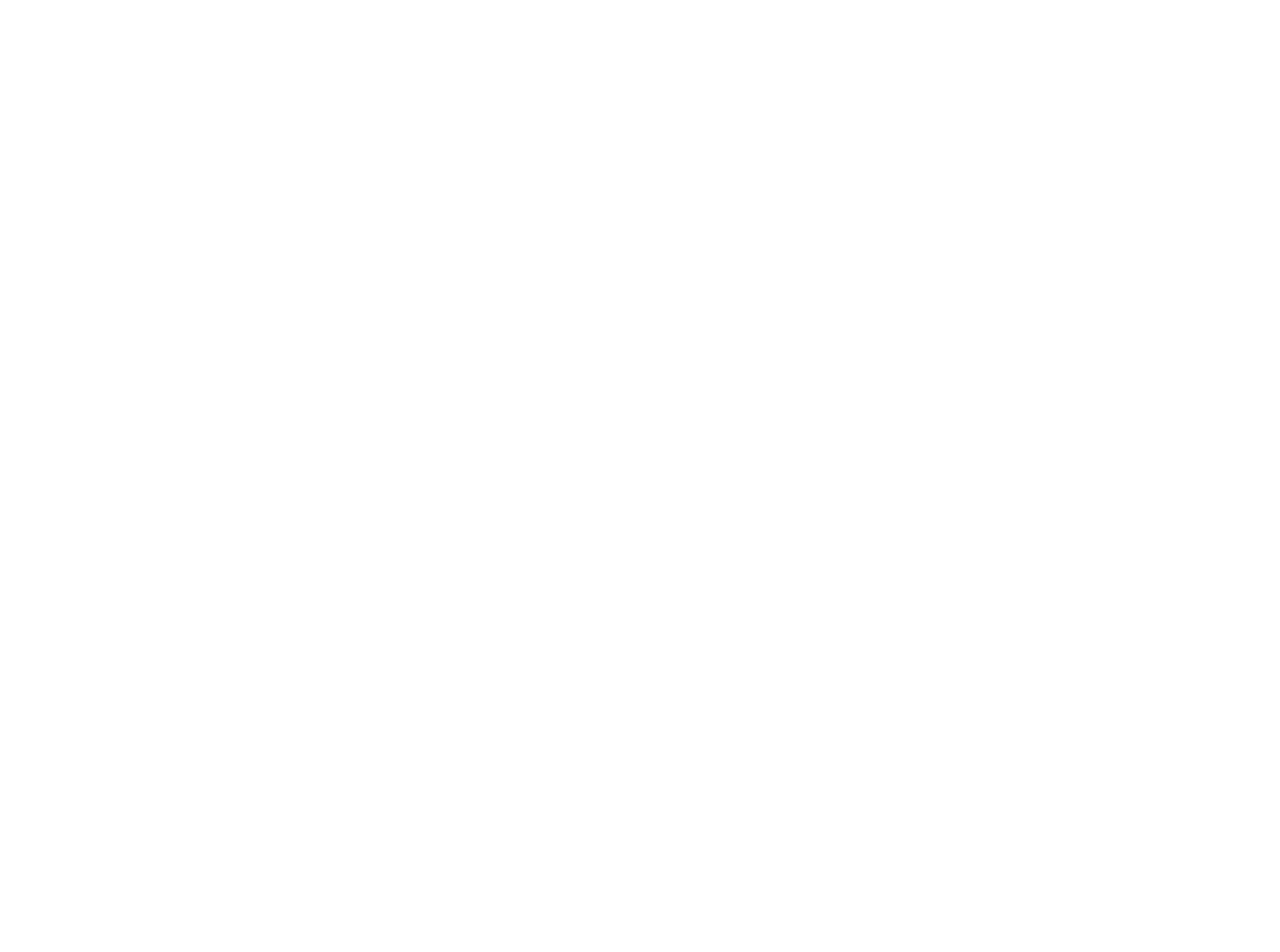
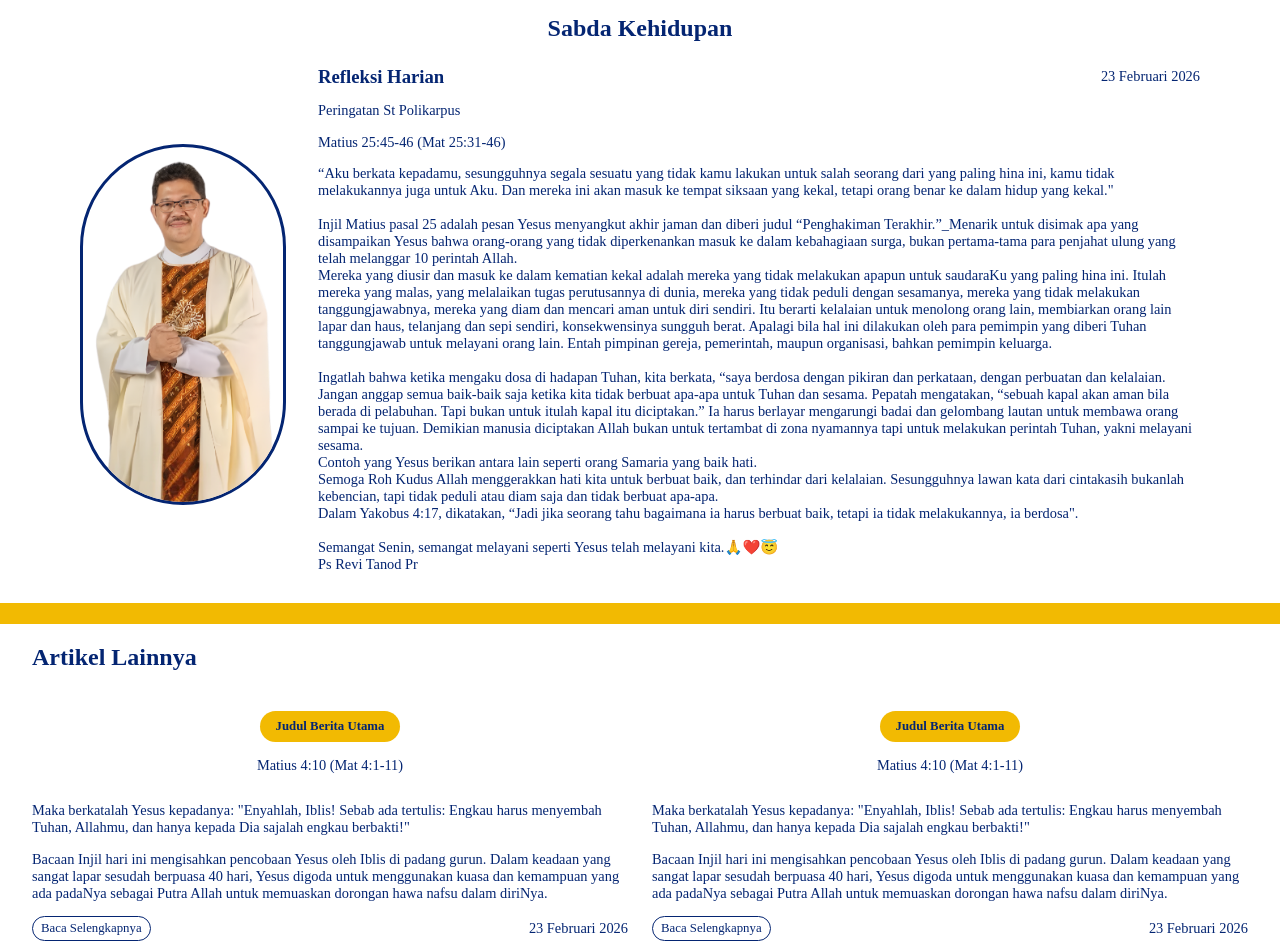
Before and after one commit to srmpandejlaki/Website-HKY, a React (Vite) app: page /sabda-kehidupan in a window 1280 px wide. Before the commit this address had no page. Shown: the part 80-1032 px from the top of the page. Before the commit the page ends 800 px from the top, so only its background shows below. Built offline with nearby package versions, Linux system fonts and the light colour scheme.

Commit message:
page sabda kehidupan

```diff
--- a/src/App.jsx
+++ b/src/App.jsx
@@ -3,6 +3,7 @@
 import DashboardUmat from "./features/user-dashboard/pages/Dashboard";
 import ProfilSejarah from "./features/user-sejarah-visimisi/pages/ProfilSejarah";
 import Berita from "./features/user-berita/pages/Berita";
+import SabdaKehidupan from "./features/user-sabda-kehidupan/pages/SabdaKehidupan";
 import Contact from "./features/user-contact/pages/Contact";
 
 function App() {
@@ -15,6 +16,7 @@
           <Route path="dashboard" element={<DashboardUmat />} />
           <Route path="profil-sejarah" element={<ProfilSejarah />} />
           <Route path="berita" element={<Berita />} />
+          <Route path="sabda-kehidupan" element={<SabdaKehidupan />} />
           <Route path="contact" element={<Contact />} />
         </Route>
       </Routes>
--- a/src/features/user-berita/pages/Berita.scss
+++ b/src/features/user-berita/pages/Berita.scss
@@ -32,7 +32,6 @@
   &-header {
     display: flex;
     justify-content: space-between;
-    align-items: center;
   }
 
   &-judul {
@@ -66,7 +65,7 @@
 
   &-item {
     display: flex;
-    height: 200px;
+    min-height: 200px;
     background-color: #f5f5f5;
     border-radius: 0.5rem;
 
@@ -78,6 +77,7 @@
 
   &-image img {
     width: 200px;
+    height: 100%;
     object-fit: cover;
     border-radius: 0.5rem 0 0 0.5rem;
     margin-bottom: 1rem;
@@ -103,6 +103,7 @@
     background-color: $tertiary-color ;
     padding: 0.5rem 1rem;
     border-radius: 2rem;
+    text-align: center;
   }
 
   &-judul, &-tanggal {
--- /dev/null
+++ b/src/features/user-sabda-kehidupan/pages/SabdaKehidupan.jsx
@@ -0,0 +1,68 @@
+import React from "react";
+import GambarPastor from "@/assets/images/foto-pastor.png";
+import TemplateSubSK from "./components/TemplateSubSK";
+
+function SabdaKehidupan() {
+  return (
+    <div className="sabda-kehidupan-page">
+      <h2 className="sabda-kehidupan-title">Sabda Kehidupan</h2>
+      <div className="sabda-kehidupan-utama">
+        <div className="sabda-kehidupan-image">
+          <img src={GambarPastor} alt="Foto Pastor" />
+        </div>
+        <div className="sabda-kehidupan-content">
+          <div className="sabda-kehidupan-header">
+            <h3 className="sabda-kehidupan-judul">Refleksi Harian</h3>
+            <p className="sabda-kehidupan-tanggal">23 Februari 2026</p>
+          </div>
+          <div className="sabda-kehidupan-main-content">
+            <p className="sabda-kehidupan-sub-judul">Peringatan St Polikarpus</p>
+            <p className="sabda-kehidupan-bacaan-injil">Matius 25:45-46 (Mat 25:31-46)</p>
+            <p className="sabda-kehidupan-deskripsi">
+              “Aku berkata kepadamu, sesungguhnya segala sesuatu yang tidak kamu lakukan untuk salah seorang dari yang paling hina ini, kamu tidak
+              melakukannya juga untuk Aku. Dan mereka ini akan masuk ke tempat siksaan yang kekal, tetapi orang benar ke dalam hidup yang kekal."
+              <br /><br />
+              Injil Matius pasal 25 adalah pesan Yesus menyangkut akhir jaman dan diberi judul “Penghakiman Terakhir.”_Menarik untuk disimak apa
+              yang disampaikan Yesus bahwa orang-orang yang tidak diperkenankan masuk ke dalam kebahagiaan surga, bukan pertama-tama para penjahat
+              ulung yang telah melanggar 10 perintah Allah.<br />
+              Mereka yang diusir dan masuk ke dalam kematian kekal adalah mereka yang tidak melakukan apapun untuk saudaraKu yang paling hina ini.
+              Itulah mereka yang malas, yang melalaikan tugas perutusannya di dunia, mereka yang tidak peduli dengan sesamanya, mereka yang tidak
+              melakukan tanggungjawabnya, mereka yang diam dan mencari aman untuk diri sendiri.
+              Itu berarti kelalaian untuk menolong orang lain, membiarkan orang lain lapar dan haus, telanjang dan sepi sendiri, konsekwensinya
+              sungguh berat. Apalagi bila hal ini dilakukan oleh para pemimpin yang diberi Tuhan tanggungjawab untuk melayani orang lain. Entah
+              pimpinan gereja, pemerintah, maupun organisasi, bahkan pemimpin keluarga.
+              <br /><br />
+              Ingatlah bahwa ketika mengaku dosa di hadapan Tuhan, kita berkata, “saya berdosa dengan pikiran dan perkataan, dengan perbuatan dan
+              kelalaian.
+              Jangan anggap semua baik-baik saja ketika kita tidak berbuat apa-apa untuk Tuhan dan sesama. Pepatah mengatakan, “sebuah kapal akan
+              aman bila berada di pelabuhan. Tapi bukan untuk itulah kapal itu diciptakan.” Ia harus berlayar mengarungi badai dan gelombang
+              lautan untuk membawa orang sampai ke tujuan. Demikian manusia diciptakan Allah bukan untuk tertambat di zona nyamannya tapi untuk
+              melakukan perintah Tuhan, yakni melayani sesama.<br />
+              Contoh yang Yesus berikan antara lain seperti orang Samaria yang baik hati.<br />
+              Semoga Roh Kudus Allah menggerakkan hati kita untuk berbuat baik, dan terhindar dari kelalaian. Sesungguhnya lawan kata dari
+              cintakasih bukanlah kebencian, tapi tidak peduli atau diam saja dan tidak berbuat apa-apa.<br />
+              Dalam Yakobus 4:17, dikatakan, “Jadi jika seorang tahu bagaimana ia harus berbuat baik, tetapi ia tidak melakukannya, ia berdosa".
+              <br /><br />
+              Semangat Senin, semangat melayani seperti Yesus telah melayani kita.🙏❤️😇<br />
+              Ps Revi Tanod Pr
+            </p>
+          </div>
+        </div>
+      </div>
+
+      <div className="yellow-line-bold"></div>
+
+      <div className="sub-berita">
+        <h2 className="sub-berita-title">Artikel Lainnya</h2>
+
+        <div className="sub-berita-section">
+          <TemplateSubSK />
+          <TemplateSubSK />
+          <TemplateSubSK />
+        </div>
+      </div>
+    </div>
+  );
+}
+
+export default SabdaKehidupan;
--- /dev/null
+++ b/src/features/user-sabda-kehidupan/pages/SabdaKehidupan.scss
@@ -0,0 +1,78 @@
+@use '@/styles/abstracts/mixins.scss' as *;
+@use '@/styles/abstracts/variables.scss' as *;
+
+.sabda-kehidupan {
+  &-title {
+    font-weight: bold;
+    margin-bottom: 0.5rem;
+    text-align: center;
+  }
+
+  &-utama {
+    display: flex;
+    gap: 2rem;
+    align-items: center;
+    padding: 1rem 5rem;
+  }
+
+  &-image img {
+    width: 200px;
+    border-radius: 15rem;
+    border: 3px solid $quaternary-color;
+  }
+
+  &-content {
+    display: flex;
+    flex-direction: column;
+  }
+
+  &-header {
+    display: flex;
+    justify-content: space-between;
+    align-items: center;
+  }
+
+  &-judul, &-tanggal {
+    margin: 0;
+    padding: 0;
+  }
+}
+
+.sub-sabda-kehidupan {
+  padding-inline: 2rem;
+
+  &-header {
+    display: flex;
+    flex-direction: column;
+    justify-content: space-between;
+    align-items: center;
+  }
+
+  &-judul, &-tanggal {
+    margin: 0;
+    padding: 0;
+  }
+
+  &-judul {
+    font-size: 0.8rem;
+    font-weight: bold;
+    background-color: $tertiary-color ;
+    padding: 0.5rem 1rem;
+    border-radius: 2rem;
+    text-align: center;
+  }
+
+  &-footer {
+    display: flex;
+    justify-content: space-between;
+    align-items: center;
+
+    a {
+      font-size: 0.8rem;
+      color: $quaternary-color;
+      border: 1px solid $quaternary-color;
+      padding: 0.25rem 0.5rem;
+      border-radius: 2rem;
+    }
+  }
+}
--- /dev/null
+++ b/src/features/user-sabda-kehidupan/pages/components/TemplateSubSK.jsx
@@ -0,0 +1,26 @@
+import React from "react";
+
+function TemplateSubSK() {
+  return (
+    <div className="sub-sabda-kehidupan-item">
+      <div className="sub-sabda-kehidupan-header">
+        <h3 className="sub-sabda-kehidupan-judul">Judul Berita Utama</h3>
+        <p className="sub-sabda-kehidupan-judul-injil">Matius 4:10 (Mat 4:1-11)</p>
+      </div>
+      <p className="sub-sabda-kehidupan-bold-deskripsi">
+        Maka berkatalah Yesus kepadanya: "Enyahlah, Iblis! Sebab ada tertulis: Engkau harus menyembah Tuhan, Allahmu, dan hanya kepada Dia
+        sajalah engkau berbakti!"
+      </p>
+      <p className="sub-sabda-kehidupan-deskripsi">
+        Bacaan Injil hari ini mengisahkan pencobaan Yesus oleh Iblis di padang gurun. Dalam keadaan yang sangat lapar sesudah berpuasa 40 hari,
+        Yesus digoda untuk menggunakan kuasa dan kemampuan yang ada padaNya sebagai Putra Allah untuk memuaskan dorongan hawa nafsu dalam diriNya.
+      </p>
+      <div className="sub-sabda-kehidupan-footer">
+        <a href="#" className="sub-sabda-kehidupan-readmore">Baca Selengkapnya</a>
+        <p className="sub-sabda-kehidupan-tanggal">23 Februari 2026</p>
+      </div>
+    </div>
+  );
+}
+
+export default TemplateSubSK;
--- a/src/shared/components/UserNavigation.jsx
+++ b/src/shared/components/UserNavigation.jsx
@@ -6,7 +6,7 @@
       <ul className="navigation">
         <li className="nav-links"><a href="/"><i className="fa-solid fa-house"></i> Beranda</a></li>
         <li className="nav-links"><a href="/profil-sejarah"><i className="fa-solid fa-info-circle"></i> Profil & Sejarah</a></li>
-        <li className="nav-links"><a href="/berita"><i className="fa-solid fa-newspaper"></i> Artikel</a></li>
+        <li className="nav-links"><a href="/sabda-kehidupan"><i className="fa-solid fa-newspaper"></i> Artikel</a></li>
         <li className="nav-links"><a href="/contact"><i className="fa-solid fa-phone"></i> Kontak</a></li>
       </ul>
     </nav>
```
Also changed, not shown: src/features/user-berita/components/TemplateSubBerita.jsx (line endings or trailing spaces).
